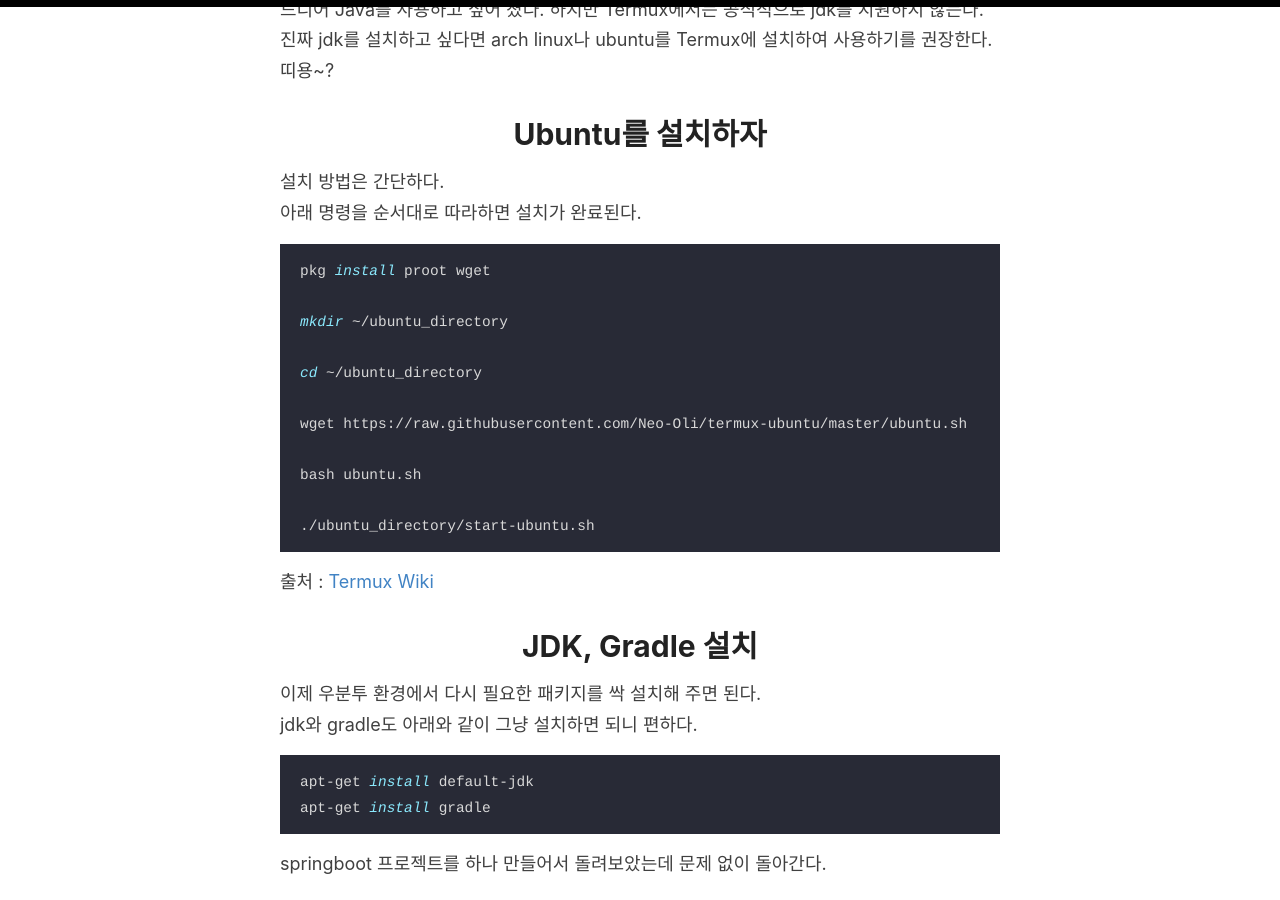
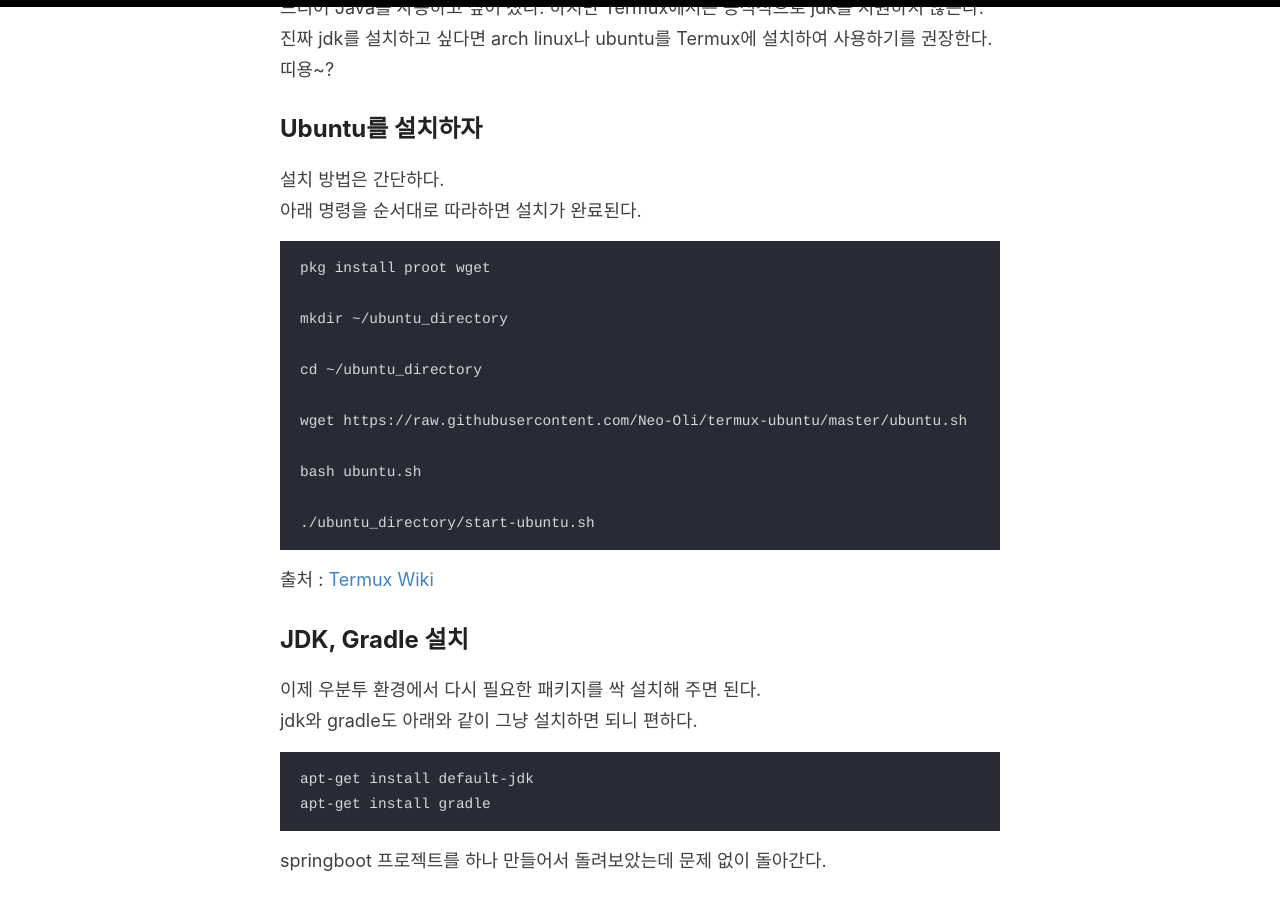
Before and after one commit to ch3224bin/ch3224bin.github.io, a Jekyll site: the page built from _posts/2019-8-24-develop-anywhere-use-termux-5.md, in a window 1280 px wide and 900 px high, scrolled down 360 px. Built offline with Jekyll 4.4.1, drawn with Linux system fonts in a browser that asks for light colours; comment, search, counter and statistics services are not loaded.

Commit message:
Termux Unbuntu 수정

````diff
--- a/_posts/2019-8-24-develop-anywhere-use-termux-5.md
+++ b/_posts/2019-8-24-develop-anywhere-use-termux-5.md
@@ -4,17 +4,17 @@ title: "Termux를 사용해 어디서든 개발하자 - 4부"
 categories: [개발,취미,Termux]
 comments: true
 ---
-# Termux 위에 Ubuntu - JDK를 설치하자
+## Termux 위에 Ubuntu - JDK를 설치하자
 
 드디어 Java를 사용하고 싶어 졌다. 하지만 Termux에서는 공식적으로 jdk를 지원하지 않는다.
 진짜 jdk를 설치하고 싶다면 arch linux나 ubuntu를 Termux에 설치하여 사용하기를 권장한다. 띠용~?
 
-# Ubuntu를 설치하자
+## Ubuntu를 설치하자
 
 설치 방법은 간단하다.
 아래 명령을 순서대로 따라하면 설치가 완료된다.
 
-```bash
+```
 pkg install proot wget
 
 mkdir ~/ubuntu_directory
@@ -30,19 +30,19 @@ bash ubuntu.sh
 
 출처 : [Termux Wiki](https://wiki.termux.com/wiki/Ubuntu)
 
-# JDK, Gradle 설치
+## JDK, Gradle 설치
 
 이제 우분투 환경에서 다시 필요한 패키지를 싹 설치해 주면 된다.
 jdk와 gradle도 아래와 같이 그냥 설치하면 되니 편하다.
 
-```bash
+```
 apt-get install default-jdk
 apt-get install gradle
 ```
 
 springboot 프로젝트를 하나 만들어서 돌려보았는데 문제 없이 돌아간다.
 
-# 마치며
+## 마치며
 
 Termux에서 우분투를 실행하는 것은 꽤 무거운 작업이다.
 배터리가 좀 더 빠르게 줄어드는게 보이니 마음이 불편하다.
````
